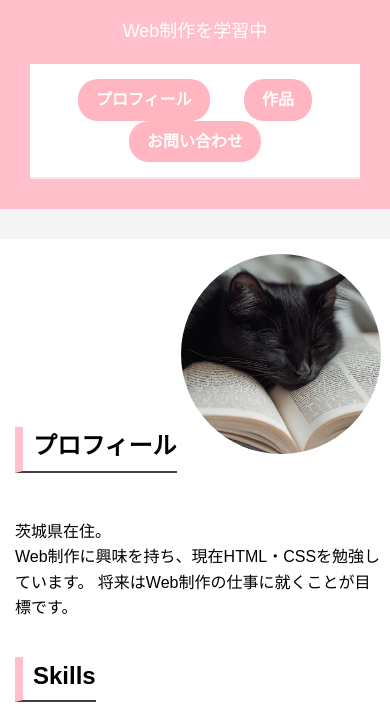
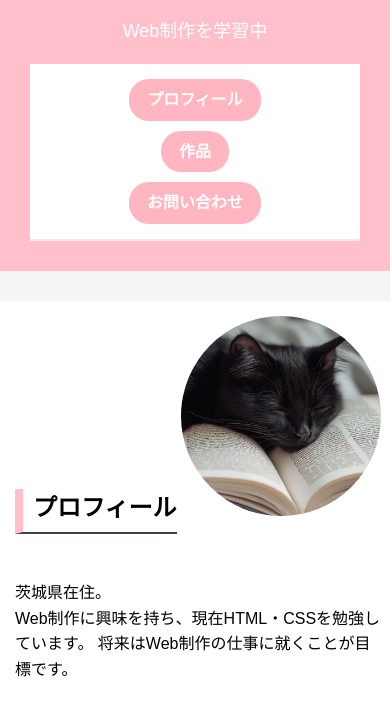
Before and after one commit to miki-nekohamu/portfolio-site, a plain HTML site: page index.html in a window 390 px wide. Shown: the part 104-819 px from the top of the page. Drawn offline with Linux system fonts and the light colour scheme.

Commit message:
スマホ表示修正

```diff
--- a/css/style.css
+++ b/css/style.css
@@ -325,7 +325,7 @@ body {
   border-radius: 10px;
 }
 
-<<<<<<< HEAD
+
 @media (max-width: 480px) {
   nav {
     display: flex;
@@ -333,7 +333,12 @@ body {
     align-items: center;
     gap: 10px;
   }
+  nav a {
+    display: block; /* ← これを追加！ */
+    width: fit-content;
+  }
 }
+
 
 @media (max-width: 480px) {
   main {
```
